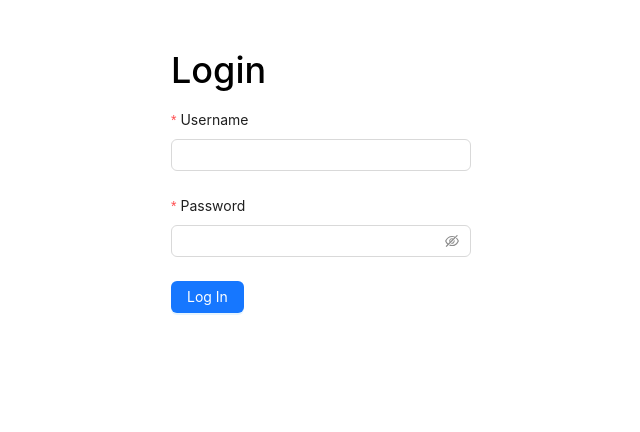
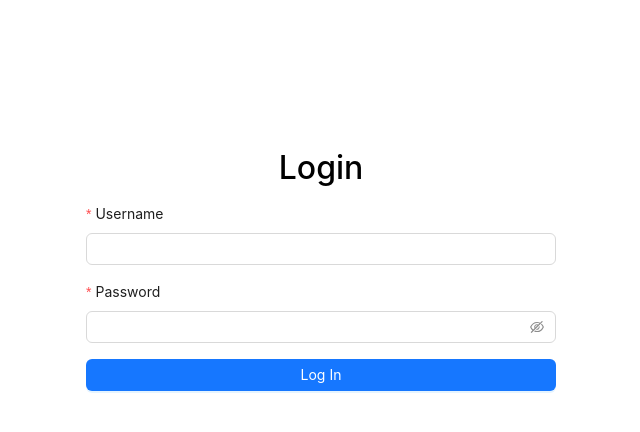
Before and after one commit to Gowtham-M/calmside, a React (Create React App) app in the folder frontend/: page /login in a window 1280 px wide. Shown: the top 432 px of the page, without its empty margins (319-959 px from the left). Built offline with nearby package versions, Linux system fonts and the light colour scheme.

Commit message:
responsiveness added on login page

```diff
--- /dev/null
+++ b/frontend/src/pages/LoginPage/LoginPage.css
@@ -0,0 +1,48 @@
+/* Mobile-first default styles */
+.login-container {
+    width: 100%;
+    max-width: 300px;
+    margin: 0 auto;
+    padding-top: 50px;
+    padding-left: 15px;
+    padding-right: 15px;
+    text-align: center;
+  }
+
+  h2 {
+    font-size: 1.5rem;
+    margin-bottom: 20px;
+  }
+
+  .ant-form-item {
+    margin-bottom: 16px;
+  }
+
+  /* Adjust button to fit the width on smaller screens */
+  .ant-btn {
+    width: 100%;
+  }
+
+  /* Tablet and larger screens */
+  @media (min-width: 768px) {
+    .login-container {
+      max-width: 400px;
+      padding-top: 100px;
+    }
+
+    h2 {
+      font-size: 1.75rem;
+    }
+  }
+
+  /* Desktop and larger screens */
+  @media (min-width: 992px) {
+    .login-container {
+      max-width: 500px;
+      padding-top: 150px;
+    }
+
+    h2 {
+      font-size: 2rem;
+    }
+  }
--- a/frontend/src/pages/LoginPage/index.js
+++ b/frontend/src/pages/LoginPage/index.js
@@ -2,6 +2,7 @@ import React, { useState } from "react";
 import { Form, Input, Button, message } from "antd";
 import { useNavigate } from "react-router-dom";
 import axios from "axios";
+import "./LoginPage.css"; // Import CSS for responsive styles
 
 const LoginPage = () => {
   const [loading, setLoading] = useState(false);
@@ -32,7 +33,7 @@ const LoginPage = () => {
   };
 
   return (
-    <div style={{ width: "300px", margin: "0 auto", paddingTop: "50px" }}>
+    <div className="login-container">
       <h2>Login</h2>
       <Form name="login" onFinish={handleLogin} layout="vertical">
         <Form.Item
@@ -50,7 +51,7 @@ const LoginPage = () => {
           <Input.Password />
         </Form.Item>
         <Form.Item>
-          <Button type="primary" htmlType="submit" loading={loading}>
+          <Button type="primary" htmlType="submit" loading={loading} block>
             Log In
           </Button>
         </Form.Item>
```
